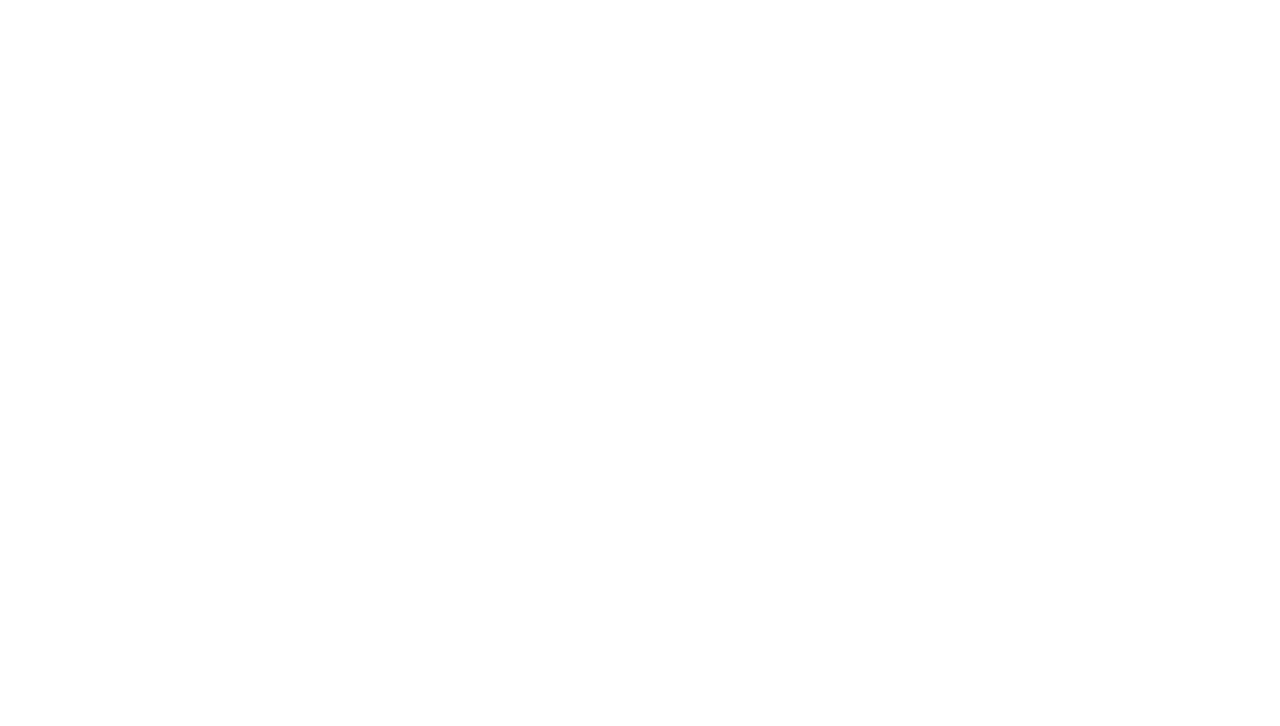
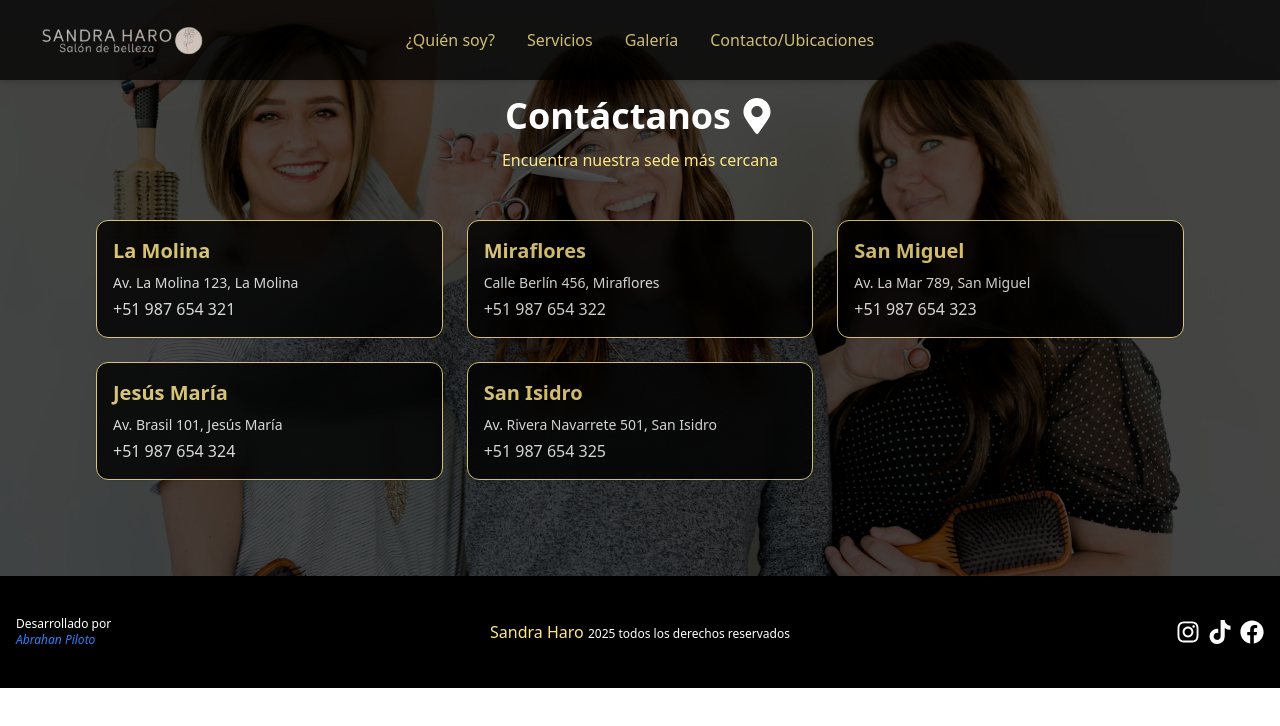
Before and after one commit to Abrahanpiloto/salon-de-belleza, a React (Vite) app: page /contact in a window 1280 px wide. Before the commit this address had no page. Shown: the top 726 px of the page. Built offline with nearby package versions, Linux system fonts and the light colour scheme.

Commit message:
se agrando seccion contacto

```diff
--- a/src/App.jsx
+++ b/src/App.jsx
@@ -1,12 +1,14 @@
 import { Routes, Route } from "react-router-dom";
 import HomePage from "./pages/HomePage";
 import AboutmePage from "./pages/AboutmePage";
+import ContactPage from "./pages/ContactPage";
 
 function App() {
   return (
     <Routes>
       <Route path="/" element={<HomePage />} />
       <Route path="/sobre-mi" element={<AboutmePage />} />
+      <Route path="/contact" element={<ContactPage />} />
     </Routes>
   );
 }
--- a/src/components/Carousel.jsx
+++ b/src/components/Carousel.jsx
@@ -183,7 +183,7 @@ export default function Carousel({
       className={`relative overflow-hidden p-4 ${
         round
           ? "rounded-full border border-white"
-          : "rounded-md border-4 border-gray-800"
+          : "rounded-md border-4 border-gray-700"
       } w-full max-w-[400px]`}
       style={{
         width: `${baseWidth}px`,
--- /dev/null
+++ b/src/components/Contact.jsx
@@ -0,0 +1,76 @@
+// ContactSection.jsx
+import { FaMapMarkerAlt } from "react-icons/fa";
+
+export default function Contact() {
+  function AddressCard({ district, address, phone }) {
+    return (
+      <div className="bg-black p-4 rounded-xl shadow-sm hover:shadow-md transition-shadow duration-300 border border-amber-200 lg:backdrop-blur-sm opacity-80">
+        <h3 className="text-xl font-semibold text-amber-200 mb-2">
+          {district}
+        </h3>
+        <p className="text-white text-sm mb-1">{address}</p>
+        <p className="text-white font-medium">{phone}</p>
+      </div>
+    );
+  }
+
+  return (
+    <section className="py-16 lg:py-24 relative overflow-hidden">
+      {/* Fondo SOLO en desktop */}
+      <div className="hidden lg:block absolute inset-0 -z-10">
+        <img
+          src="/3-chicas.jpg"
+          alt="Equipo profesional en oficinas modernas de Lima - Sedes en La Molina, Miraflores, San Miguel, Jesús María y San Isidro"
+          className="w-full h-full object-cover object-center"
+          loading="lazy"
+        />
+        {/* Overlay con 60% de opacidad para ver la imagen */}
+        <div className="absolute inset-0 bg-black/70"></div>
+      </div>
+
+      {/* Fondo para móvil/tablet */}
+      <div className="lg:hidden bg-gray-500 absolute inset-0 -z-20"></div>
+
+      <div className="max-w-6xl mx-auto px-4 sm:px-6 lg:px-8 relative z-10">
+        {/* Título */}
+        <div className="text-center mb-12">
+          <h2 className="text-3xl sm:text-4xl font-bold text-white lg:text-white flex items-center justify-center gap-2">
+            Contáctanos <FaMapMarkerAlt />
+          </h2>
+          <p className="mt-3 text-md text-amber-200 ">
+            Encuentra nuestra sede más cercana
+          </p>
+        </div>
+
+        {/* Grid de direcciones */}
+        <div className="grid grid-cols-1 sm:grid-cols-2 lg:grid-cols-3 gap-6">
+          <AddressCard
+            district="La Molina"
+            address="Av. La Molina 123, La Molina"
+            phone="+51 987 654 321"
+          />
+          <AddressCard
+            district="Miraflores"
+            address="Calle Berlín 456, Miraflores"
+            phone="+51 987 654 322"
+          />
+          <AddressCard
+            district="San Miguel"
+            address="Av. La Mar 789, San Miguel"
+            phone="+51 987 654 323"
+          />
+          <AddressCard
+            district="Jesús María"
+            address="Av. Brasil 101, Jesús María"
+            phone="+51 987 654 324"
+          />
+          <AddressCard
+            district="San Isidro"
+            address="Av. Rivera Navarrete 501, San Isidro"
+            phone="+51 987 654 325"
+          />
+        </div>
+      </div>
+    </section>
+  );
+}
--- a/src/components/Galery.jsx
+++ b/src/components/Galery.jsx
@@ -4,7 +4,7 @@ import ServiceList from "./ServiceList";
 
 const Galery = () => {
   return (
-    <div className="bg-gray-800 min-h-screen overflow-x-hidden">
+    <div className="bg-gray-700 min-h-screen overflow-x-hidden">
       <header className="bg-black flex items-center justify-center py-4">
         <h1 className="text-amber-200 text-3xl">Galería</h1>
       </header>
@@ -17,7 +17,7 @@ const Galery = () => {
           <div style={{ height: "600px", position: "relative" }}>
             <Carousel
               baseWidth={400}
-              autoplay={false}
+              autoplay={true}
               autoplayDelay={3000}
               pauseOnHover={true}
               loop={true}
--- a/src/pages/ContactPage.jsx
+++ b/src/pages/ContactPage.jsx
@@ -0,0 +1,15 @@
+import React from "react";
+import Contact from "../components/Contact";
+import LayoutMain from "../components/LayoutMain";
+
+const ContactPage = () => {
+  return (
+    <div>
+      <LayoutMain>
+        <Contact />
+      </LayoutMain>
+    </div>
+  );
+};
+
+export default ContactPage;
--- a/src/pages/HomePage.jsx
+++ b/src/pages/HomePage.jsx
@@ -5,8 +5,8 @@ import Consulting from "../components/Consulting";
 import Hero3 from "../components/Hero3";
 import InfoWhy2 from "../components/InfoWhy2";
 import LayoutMain from "../components/LayoutMain";
-
 import Galery from "../components/Galery";
+import Contact from "../components/Contact";
 
 const HomePage = () => {
   return (
@@ -17,6 +17,7 @@ const HomePage = () => {
         <Consulting />
         <InfoWhy2 />
         <Galery />
+        <Contact />
       </LayoutMain>
     </div>
   );
```
Also changed, not shown: src/components/contact.jsx (deleted).
